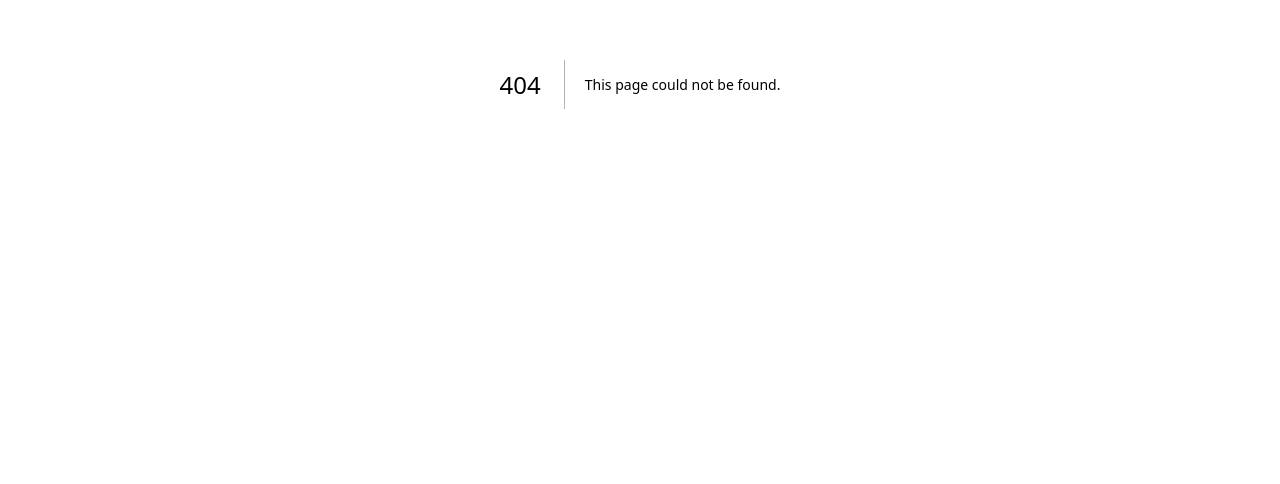
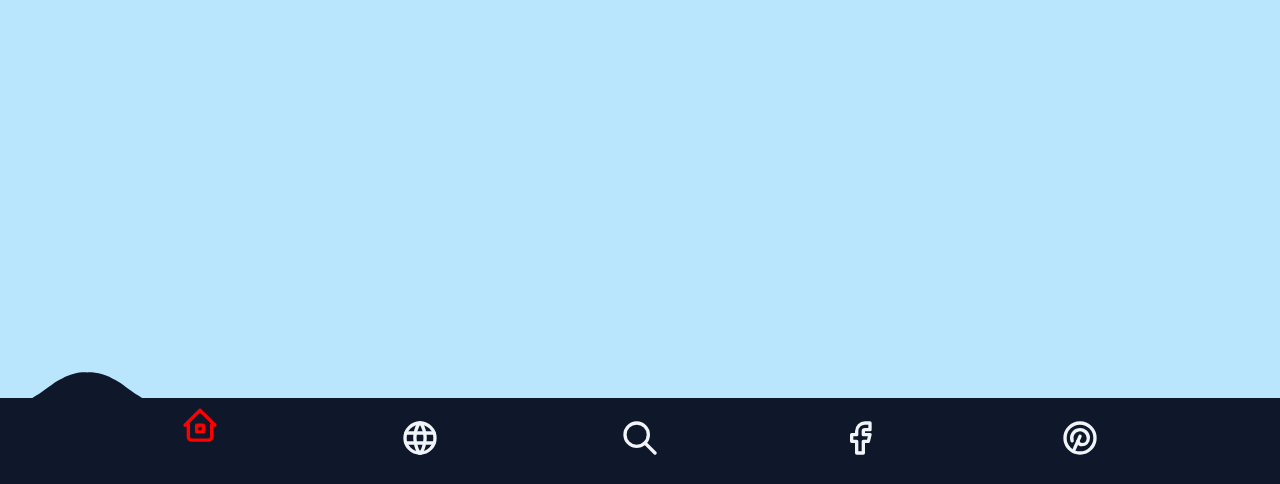
Before and after one commit to captainkapnap/kapericom, a Next.js app: page /portfolio/components/fluid-navbar in a window 1280 px wide. Before the commit this address had no page. Shown: the part 316-800 px from the top of the page. Built offline with nearby package versions, Linux system fonts and the light colour scheme.

Commit message:
fluid nav bar working

```diff
--- /dev/null
+++ b/src/pages/portfolio/components/fluid-navbar.tsx
@@ -0,0 +1,89 @@
+import { useState, useRef, useEffect, createRef } from "react";
+import type { RefObject } from 'react';
+import IcT from "~/pages/components/icons";
+import { MouseEvent } from "react";
+
+type CustomCSSProperties = React.CSSProperties & { '--fnb-bgColorItem'?: string };
+
+const fnbItems = [
+    {icon: <IcT icons="home" classNameCustom="w-10 h-10"/>, id: 0, color: '#b39ddb'},
+    {icon: <IcT icons="world" classNameCustom="w-10 h-10" />, id: 1, color: '#80deea'},
+    {icon: <IcT icons="search" classNameCustom="w-10 h-10" />, id: 2, color: '#9fa8da'},
+    {icon: <IcT icons="facebook" classNameCustom="w-10 h-10" />, id: 3, color: '#c5e1a5'},
+    {icon: <IcT icons="pinterest" classNameCustom="w-10 h-10" />, id: 4, color: '#b0bec5'},
+]
+
+function ICodeThis() {
+    // ================ STATE ================
+    const [activeButton, setActiveButton] = useState<number>(0);
+    const buttonRefs = useRef<RefObject<HTMLButtonElement>[]>([]);
+    const refMenu = useRef<HTMLDivElement | null>(null);
+    const refMenuBorder = useRef<HTMLDivElement | null>(null);
+
+    // ================ HELPERS ================
+    function FNBDisplayIcons() {
+
+        return (
+            <div className='flex justify-evenly items-center text-slate-100 py-5' id="fnbSVGContainer">
+                {fnbItems.map((fnbItem, idx) => (
+                    <div className='' id="fnvIndividualSVG" key={idx}>
+                        <button className={`${activeButton === idx ? 'fnbActive fnbMoveBorder' : '' } 'fnbItem'`} onClick={(e) => handleFNBButton(parseInt(e.currentTarget.id), e)} id={idx.toString()} style={{ '--fnb-bgColorItem': fnbItem.color } as CustomCSSProperties } ref={buttonRefs.current[idx]} >{fnbItem.icon}</button>
+                    </div>
+                ))}
+
+            </div>
+        )
+    }
+
+    function handleFNBButton(buttonID: number, e: MouseEvent<HTMLButtonElement>) {
+        setActiveButton(buttonID)
+
+        const fnbMenu = refMenu.current?.getBoundingClientRect();
+        const fnbMenuBorder = refMenuBorder.current?.getBoundingClientRect();
+        const fnbActiveBtn = buttonRefs.current[buttonID]?.current?.getBoundingClientRect();
+
+        if (fnbActiveBtn && fnbMenu && fnbMenuBorder && refMenuBorder.current) {
+            const fnbLeft = `${Math.floor(fnbActiveBtn.left - fnbMenu.left - (fnbMenuBorder.width - fnbActiveBtn.width) / 2)}px`;
+            refMenuBorder.current.style.transform = `translateX(${fnbLeft})`;
+        }
+    }
+
+
+    // ================ LIFECYCLE ================
+    useEffect(() => {
+        buttonRefs.current = buttonRefs.current.slice(0,fnbItems.length)
+        for (let i = buttonRefs.current.length; i < fnbItems.length; i++) {
+            buttonRefs.current[i] = createRef();
+        }
+        console.log(buttonRefs.current)
+    }, [])
+
+
+    // ================ RETURN ================
+    return (
+      <>
+      <div id="toggleDarkDiv" className="dark">
+        <div id="bodyDiv" className="bg-sky-200 flex items-end min-h-screen w-[100dvw] overflow-hidden">
+            <div className='bg-slate-900 w-full' id="fnbContainer" ref={refMenu}>
+                <FNBDisplayIcons />
+            </div>
+
+            <div className='fnbMenuBorder bg-slate-900' ref={refMenuBorder}></div>
+
+        </div>
+    </div>
+
+    <div className="fnbSVGContainer">
+        <svg viewBox="0 0 202.9 45.5" >
+            <clipPath id="menu" clipPathUnits="objectBoundingBox" transform="scale(0.0049285362247413 0.021978021978022)">
+                <path  d="M6.7,45.5c5.7,0.1,14.1-0.4,23.3-4c5.7-2.3,9.9-5,18.1-10.5c10.7-7.1,11.8-9.2,20.6-14.3c5-2.9,9.2-5.2,15.2-7
+                c7.1-2.1,13.3-2.3,17.6-2.1c4.2-0.2,10.5,0.1,17.6,2.1c6.1,1.8,10.2,4.1,15.2,7c8.8,5,9.9,7.1,20.6,14.3c8.3,5.5,12.4,8.2,18.1,10.5
+                c9.2,3.6,17.6,4.2,23.3,4H6.7z"/>
+            </clipPath>
+        </svg>
+    </div>
+    </>
+    )
+}
+
+export default ICodeThis;
--- a/src/pages/portfolio/templates/active-wandering.tsx
+++ b/src/pages/portfolio/templates/active-wandering.tsx
@@ -59,7 +59,7 @@ function ICodeThis() {
         return (
             <div className='flex awContentSplit my-10'>
                 {awContent.map((content, idx) => (
-                    <div className='bg-slate-100 awContentWidths items-stretch shadow-md rounded-lg' key={idx}>
+                    <div className='bg-slate-100 awContentWidths hover:scale-110 hover:duration-200 hover:transition-transform items-stretch shadow-md rounded-lg' key={idx}>
                         <CldImage src={content.image} alt={content.alt} className='rounded-t-lg'  width={400} height={400} crop="thumb" gravity="auto" loading="lazy" sizes={cldResponsiveSizing} key={idx} />
                         <p className='flex justify-center font-bold text-aw_title_dynamic'>{content.title}</p>
                         <p className='flex justify-center items-center px-1.5 text-aw_p_dynamic'>{content.desc}</p>
--- a/src/styles/app.css
+++ b/src/styles/app.css
@@ -385,3 +385,52 @@ p {
         width: 90%;
     }
 }
+
+/* Fluid Navbar */
+
+.fnbItem {
+    flex-grow: 1;
+    position: relative;
+    border-radius: 50%;
+    all: unset;
+
+}
+
+.fnbItem::before {
+    content: '';
+    z-index: -1;
+    width: 4.2em;
+    height: 4.2em;
+    border-radius: 50%;
+    position: absolute;
+    transform: scale(0);
+    transition: background-color 0.7s, transform 0.7s;
+
+}
+
+.fnbActive {
+    color: red;
+    transform: translate3d(0, -0.8em, 0);
+}
+
+.fnbItem.fnbActive::before {
+    transform: scale(1);
+    background-color: var(--fnb-bgColorItem);
+}
+
+.fnbMenuBorder {
+    left: 0;
+    bottom: 5rem;
+    width: 10.9rem;
+    height: 2.4rem;
+    position: absolute;
+    clip-path: url(#menu);
+    will-change: transform;
+    /* background-color: var(--fnb-bgColorItem); */
+    transition: transform 0.7s;
+}
+
+.fnbSVGContainer {
+    width: 0;
+    height: 0;
+}
--- a/src/utils/pages.tsx
+++ b/src/utils/pages.tsx
@@ -14,5 +14,6 @@ export const listOfPages: ListofPages = [
     {type: "Template", fileName: 'website-sponsorship.tsx', title: 'Website Sponsorship', desc: ''},
     {type: "Component", fileName: 'keyboard.tsx', title: 'Keyboard', desc: ''},
     {type: "Template", fileName: 'active-wandering.tsx', title: 'Active Wandering', desc: ''},
+    {type: "Component", fileName: 'fluid-navbar.tsx', title: 'Fluid Navbar', desc: ''},
 
 ]
```
